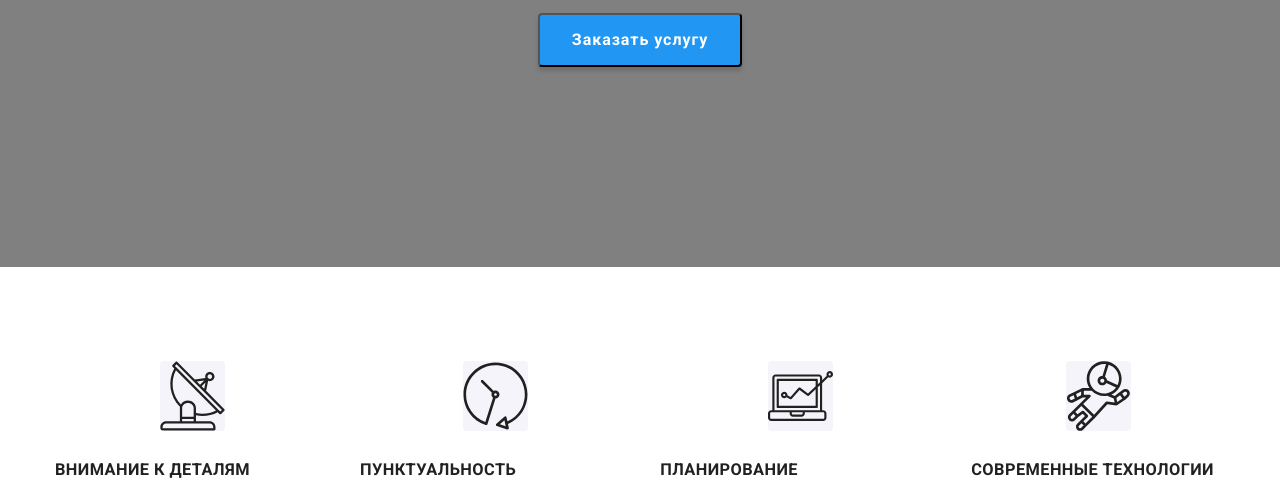
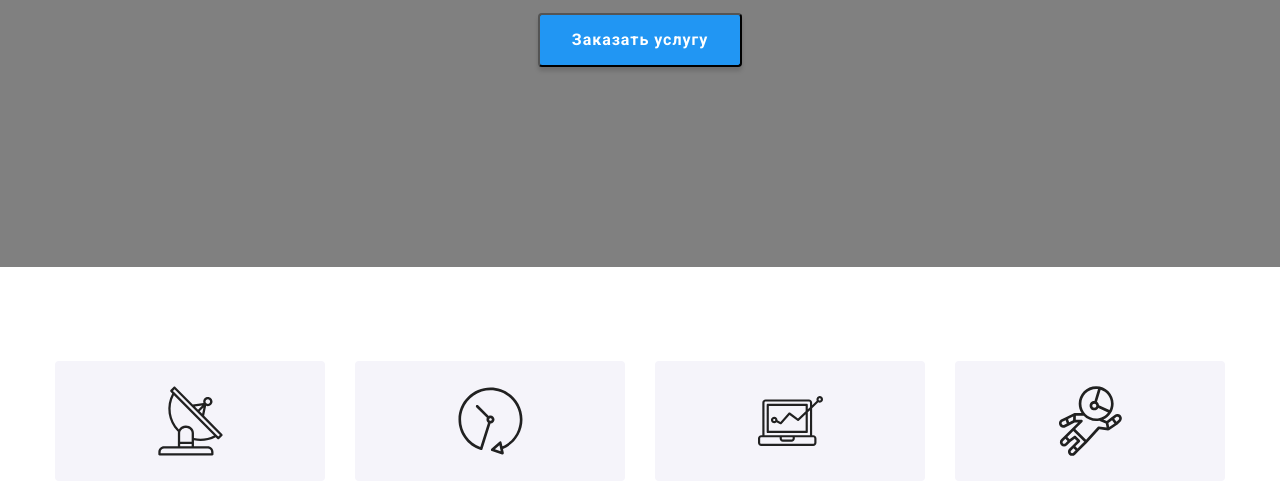
Before and after one commit to lenakernytska/goit-markup-hw-03, a plain HTML site: page index.html in a window 1280 px wide. Shown: the part 417-903 px from the top of the page. Drawn offline with Linux system fonts and the light colour scheme.

Commit message:
Исправляет ошибки в секции Герой и Преимущества

```diff
--- a/css/style.css
+++ b/css/style.css
@@ -129,13 +129,11 @@ body {
 }
 .hero {
   background-color: grey;
-}
-
-.hero .container {
   padding-top: 200px;
   padding-bottom: 200px;
   text-align: center;
 }
+
 .hero-button {
   padding-top: 10px;
   padding-right: 32px;
@@ -188,11 +186,16 @@ body {
 .advantages-item {
   margin: 0;
 }
+.advantages-image img {
+  display: block;
+}
 .advantages-image {
-  display: block;
-  margin-right: auto;
-  margin-left: auto;
+  display: flex;
+  justify-content: center;
+  align-items: center;
   background-color: #f5f4fa;
+  width: 270px;
+  height: 120px;
   border-radius: 4px;
 }
 
@@ -336,6 +339,7 @@ footer {
   text-transform: uppercase;
 }
 /* портфолио */
+
 .filters {
   text-align: center;
   margin-bottom: 50px;
--- a/index.html
+++ b/index.html
@@ -67,13 +67,14 @@
           <h2 hidden class="section-title">Наши преимущества</h2>
           <ul class="advantages list">
             <li class="advantages-list">
+              <div class="advantages-image">
                 <img
-                class="advantages-image"
                   src="./images/main-page/Vectorsatt.svg"
                   alt="иконка антенна"
                   width="65"
                   height="70"
                 />
+              </div>
               <h3 class="advantages-title">Внимание к деталям</h3>
               <p class="advantages-item">
                 Идейные соображения, а также начало повседневной работы по
@@ -81,13 +82,14 @@
               </p>
             </li>
             <li class="advantages-list">
+              <div class="advantages-image">
                 <img
-                class="advantages-image"
                   src="./images/main-page/Vector(1).svg"
                   alt="иконка часы"
                   width="65"
                   height="70"
                 />
+              </div>
               <h3 class="advantages-title">Пунктуальность</h3>
               <p class="advantages-item">
                 Задача организации, в особенности же рамки и место обучения
@@ -95,13 +97,14 @@
               </p>
             </li>
             <li class="advantages-list">
+              <div class="advantages-image">
                 <img
-                class="advantages-image"
                   src="./images/main-page/Vector(2).svg"
                   alt="иконка диаграмма"
                   width="65"
                   height="70"
                 />
+              </div>
               <h3 class="advantages-title">Планирование</h3>
               <p class="advantages-item">
                 Равным образом консультация с широким активом в значительной
@@ -109,13 +112,14 @@
               </p>
             </li>
             <li class="advantages-list">
+              <div class="advantages-image">
                 <img
-                class="advantages-image"
                   src="./images/main-page/Vector(3).svg"
                   alt="иконка астронавт"
                   width="65"
                   height="70"
                 />
+              </div>
               <h3 class="advantages-title">Современные технологии</h3>
               <p class="advantages-item">
                 Значимость этих проблем настолько очевидна, что реализация
```
Lines whose indentation alone changed are shown as unchanged.
